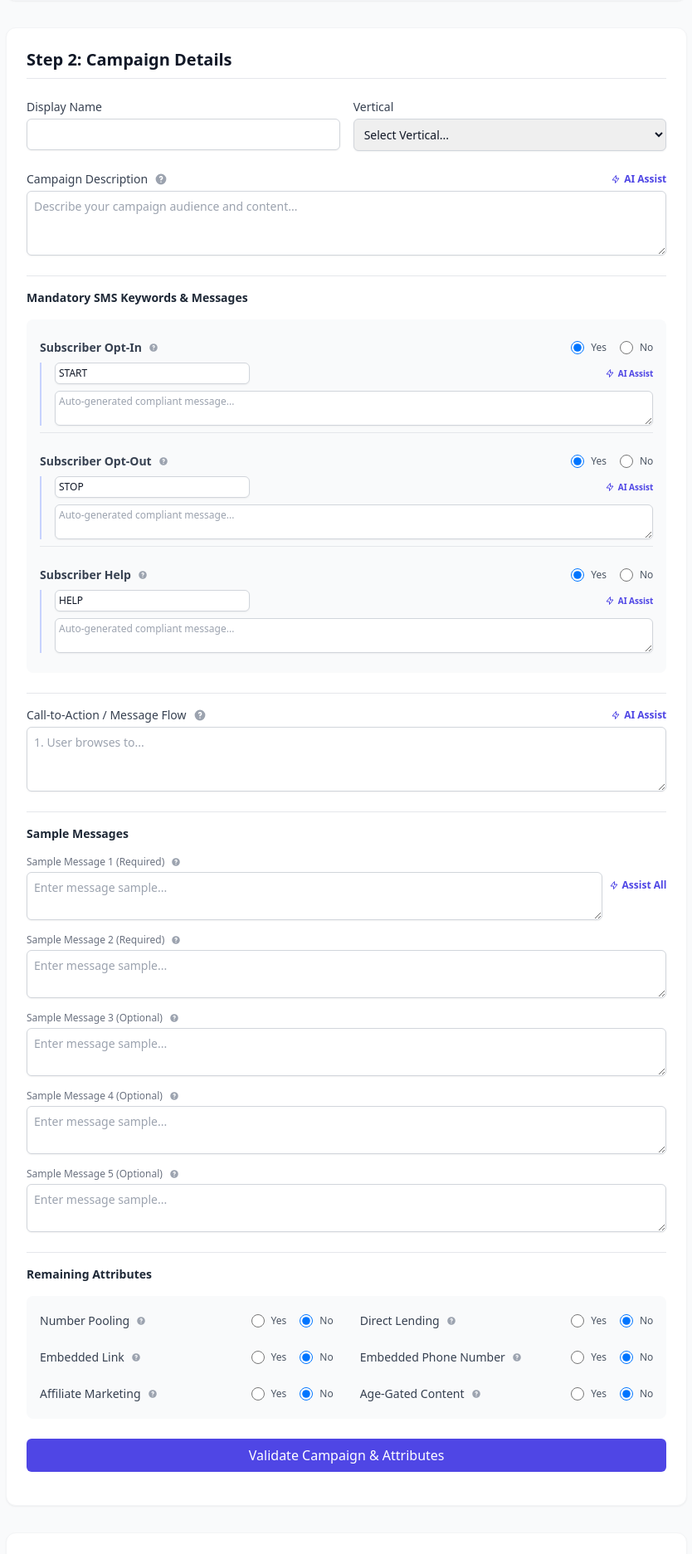
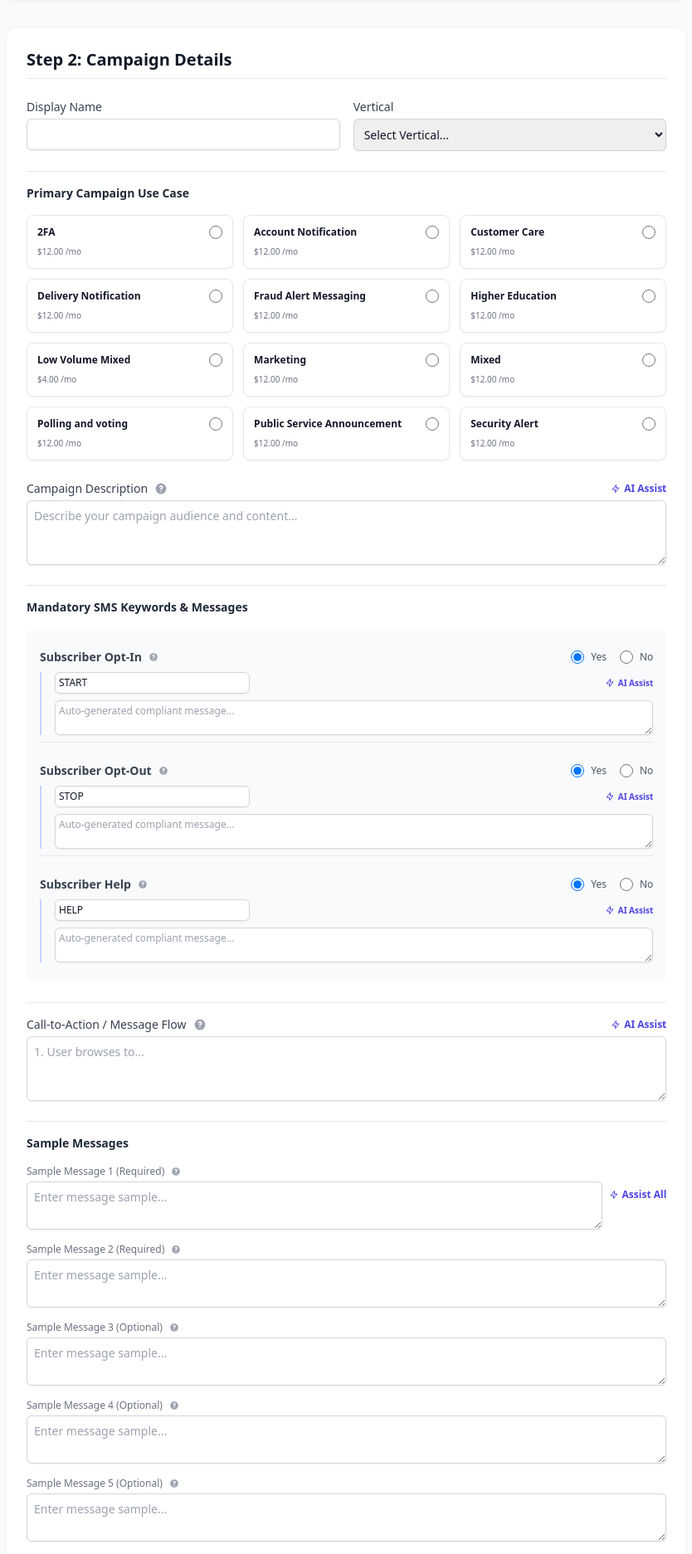
Before and after one commit to DallanL/tendlc, a FastAPI app: page / in a window 1280 px wide. Shown: the part 1092-2965 px from the top of the page at 83% size, without its empty margins (9-843 px from the left). Run offline with FastAPI, Linux system fonts and the light colour scheme; some libraries are stand-ins or nearby versions.

Commit message:
Add visual Use Case selection with support for Mixed sub-use-cases

```diff
--- a/ai_utils.py
+++ b/ai_utils.py
@@ -150,6 +150,7 @@ async def _analyze_document(website_text: str, doc_type: str, on_progress=None)
 async def lint_campaign_messages(
     display_name: str,
     vertical: str,
+    use_case: str,
     description: str,
     cta_flow: str,
     messages: str,
@@ -160,6 +161,7 @@ async def lint_campaign_messages(
         guidelines=guidelines,
         display_name=display_name,
         vertical=vertical,
+        use_case=use_case,
         description=description,
         cta_flow=cta_flow,
         messages=messages,
--- a/main.py
+++ b/main.py
@@ -2,7 +2,7 @@ import os
 import json
 import uuid
 import markdown
-from typing import Optional, Dict, Any
+from typing import Optional, Dict, Any, List
 from fastapi import FastAPI, Request, Form, UploadFile, File, BackgroundTasks
 from fastapi.responses import (
     HTMLResponse,
@@ -181,6 +181,8 @@ async def evaluate_campaign(
     request: Request,
     display_name: str = Form(...),
     vertical: str = Form(...),
+    primary_use_case: str = Form(...),
+    sub_use_cases: List[str] = Form([]),
     description: str = Form(...),
     cta_flow: str = Form(...),
     sample_message_1: str = Form(...),
@@ -239,6 +241,8 @@ async def evaluate_campaign(
     details = CampaignDetails(
         display_name=display_name,
         vertical=vertical,
+        primary_use_case=primary_use_case,
+        sub_use_cases=sub_use_cases,
         description=description,
         cta_flow=cta_flow,
         sample_messages=messages,
@@ -254,9 +258,15 @@ async def evaluate_campaign(
     if details.attributes.help_message:
         all_msgs.append(f"HELP: {details.attributes.help_message}")
 
+    # Enhanced context for AI analysis
+    use_case_str = details.primary_use_case
+    if details.sub_use_cases:
+        use_case_str += f" (Mixed: {', '.join(details.sub_use_cases)})"
+
     result_raw = await ai_utils.lint_campaign_messages(
         details.display_name,
         details.vertical,
+        use_case_str,
         details.description,
         details.cta_flow,
         "\n---\n".join(all_msgs),
--- a/prompts.py
+++ b/prompts.py
@@ -49,6 +49,7 @@ Analyze this SMS campaign for 2026 CTIA and TCR rules based on these guidelines:
 CAMPAIGN DATA:
 - Display Name: {display_name}
 - Vertical: {vertical}
+- Use Case: {use_case}
 - Description: {description}
 - CTA / Message Flow: {cta_flow}
 - Sample Messages: {messages}
--- a/schemas.py
+++ b/schemas.py
@@ -23,6 +23,8 @@ class CampaignAttributes(BaseModel):
 class CampaignDetails(BaseModel):
     display_name: str
     vertical: str
+    primary_use_case: str
+    sub_use_cases: List[str] = []
     description: str = Field(..., min_length=40, max_length=4000)
     cta_flow: str = Field(..., min_length=40, max_length=4000)
     sample_messages: List[str]
--- a/templates/index.html
+++ b/templates/index.html
@@ -170,6 +170,52 @@
                             <option value="RETAIL">Retail and Consumer Products</option>
                             <option value="TRANSPORTATION">Transportation or Logistics</option>
                         </select>
+                    </div>
+                </div>
+
+                <!-- Use Case Selection -->
+                <div class="space-y-4 border-t pt-4">
+                    <h3 class="text-sm font-bold text-gray-800">Primary Campaign Use Case</h3>
+                    <div class="grid grid-cols-1 md:grid-cols-2 lg:grid-cols-3 gap-3">
+                        {% set use_cases = [
+                            ('2FA', '2FA', '$12.00', false),
+                            ('ACCOUNT_NOTIFICATION', 'Account Notification', '$12.00', false),
+                            ('CUSTOMER_CARE', 'Customer Care', '$12.00', false),
+                            ('DELIVERY_NOTIFICATION', 'Delivery Notification', '$12.00', false),
+                            ('FRAUD_ALERT', 'Fraud Alert Messaging', '$12.00', false),
+                            ('HIGHER_EDUCATION', 'Higher Education', '$12.00', false),
+                            ('LOW_VOLUME_MIXED', 'Low Volume Mixed', '$4.00', true),
+                            ('MARKETING', 'Marketing', '$12.00', false),
+                            ('MIXED', 'Mixed', '$12.00', true),
+                            ('POLLING_VOTING', 'Polling and voting', '$12.00', false),
+                            ('PSA', 'Public Service Announcement', '$12.00', false),
+                            ('SECURITY_ALERT', 'Security Alert', '$12.00', false)
+                        ] %}
+                        {% for id, name, fee, is_mixed in use_cases %}
+                        <label class="relative flex flex-col p-3 cursor-pointer rounded-lg border border-gray-200 hover:border-indigo-300 transition focus-within:ring-2 focus-within:ring-indigo-500 bg-white shadow-sm">
+                            <div class="flex justify-between items-start">
+                                <span class="text-xs font-bold text-gray-900 leading-tight pr-2">{{ name }}</span>
+                                <input type="radio" name="primary_use_case" value="{{ id }}" required class="text-indigo-600 h-4 w-4"
+                                       onchange="toggleMixedSection('{{ id }}', {{ 'true' if is_mixed else 'false' }})">
+                            </div>
+                            <span class="mt-2 text-[10px] text-gray-500">{{ fee }} /mo</span>
+                        </label>
+                        {% endfor %}
+                    </div>
+
+                    <!-- Sub-Use Cases (Conditional) -->
+                    <div id="mixed-use-cases" class="hidden pl-4 border-l-2 border-indigo-200 space-y-3 mt-4 bg-indigo-50 p-4 rounded-r-lg">
+                        <h4 class="text-xs font-bold text-indigo-900 uppercase tracking-wider">Select Sub-Use Cases (Required for Mixed)</h4>
+                        <div class="grid grid-cols-1 md:grid-cols-2 gap-2">
+                            {% for id, name, fee, is_mixed in use_cases %}
+                                {% if not is_mixed %}
+                                <label class="flex items-center space-x-2 text-xs text-gray-700 cursor-pointer hover:text-indigo-600">
+                                    <input type="checkbox" name="sub_use_cases" value="{{ id }}" class="rounded text-indigo-600 h-3 w-3">
+                                    <span>{{ name }}</span>
+                                </label>
+                                {% endif %}
+                            {% endfor %}
+                        </div>
                     </div>
                 </div>
 
@@ -554,7 +600,17 @@
 
         md += `## Step 2: Campaign Details\n`;
         md += `- Display Name: ${data.display_name || 'N/A'}\n`;
-        md += `- Vertical: ${data.vertical || 'N/A'}\n\n`;
+        md += `- Vertical: ${data.vertical || 'N/A'}\n`;
+        md += `- Primary Use Case: ${data.primary_use_case || 'N/A'}\n`;
+
+        // Handle multi-select checkboxes for sub-use cases
+        const subUseCases = [];
+        const checkboxes = document.querySelectorAll('input[name="sub_use_cases"]:checked');
+        checkboxes.forEach(cb => subUseCases.push(cb.value));
+        if (subUseCases.length > 0) {
+            md += `- Sub-Use Cases: ${subUseCases.join(', ')}\n`;
+        }
+        md += `\n`;
 
         md += `### Description\n${data.description || 'N/A'}\n\n`;
         md += `### Call-to-Action / Message Flow\n${data.cta_flow || 'N/A'}\n\n`;
@@ -596,6 +652,18 @@
         }
     }
 
+    function toggleMixedSection(useCaseId, isMixed) {
+        const mixedDiv = document.getElementById('mixed-use-cases');
+        if (isMixed) {
+            mixedDiv.classList.remove('hidden');
+        } else {
+            mixedDiv.classList.add('hidden');
+            // Uncheck all sub-use-cases if not mixed
+            mixedDiv.querySelectorAll('input[type="checkbox"]').forEach(cb => cb.checked = false);
+        }
+        saveFormData();
+    }
+
     // Initialize
     document.addEventListener('DOMContentLoaded', () => {
         loadFormData();
```
